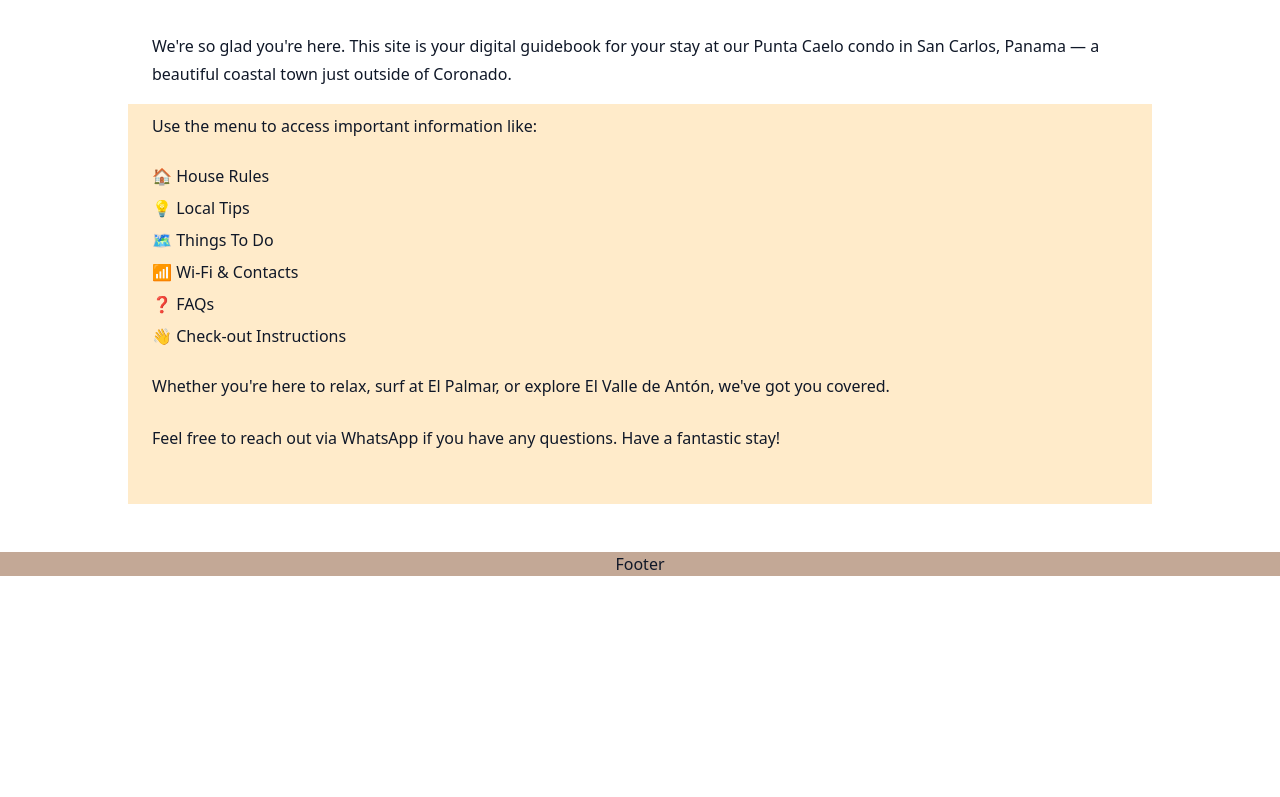
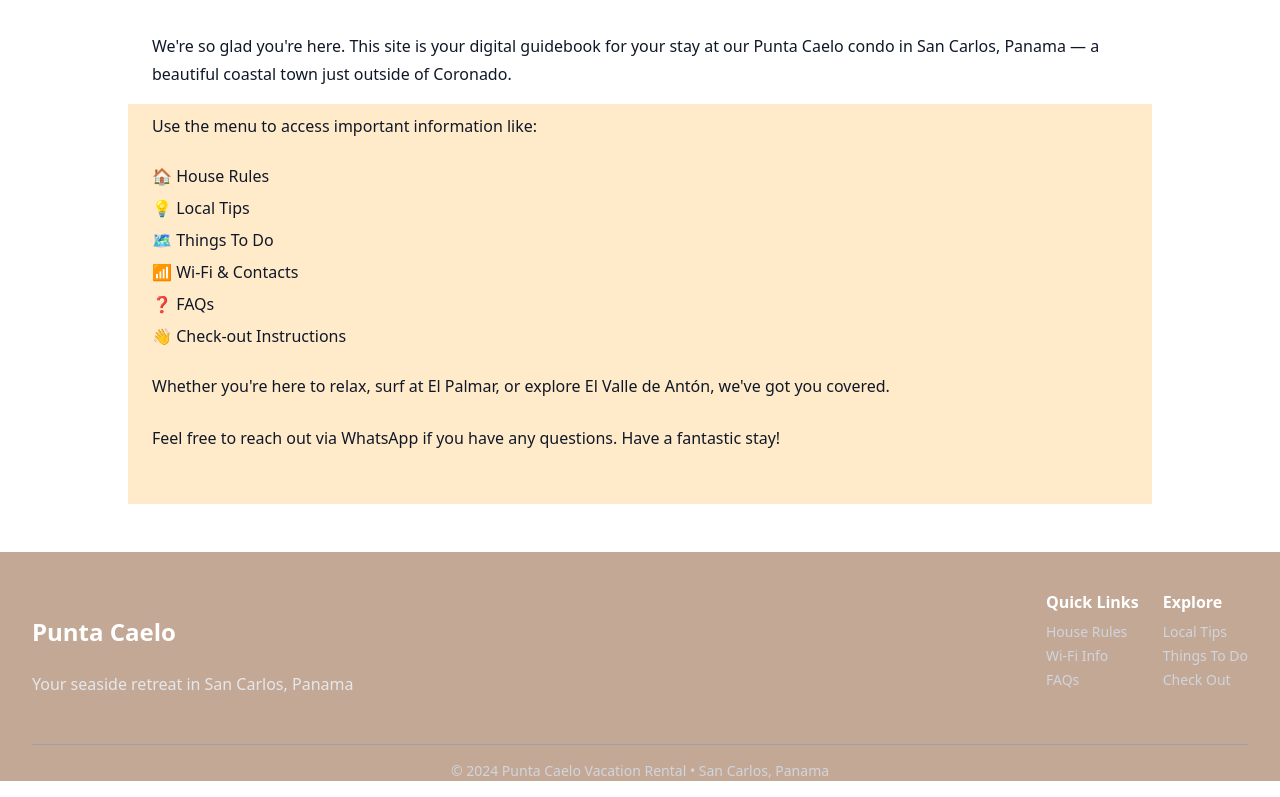
Before and after one commit to bwarner/515-punta-caelo, a Next.js app: page /en/index in a window 1280 px wide. Shown: the part 956-1753 px from the top of the page. Before the commit the page ends 1548 px from the top, so only its background shows below. Built offline with nearby package versions, Linux system fonts and the light colour scheme.

Commit message:
feat: wifi page

```diff
--- a/components/footer.tsx
+++ b/components/footer.tsx
@@ -2,7 +2,40 @@ export default function Footer() {
   return (
     <footer className="site-footer">
       <div className="wrapper bg-driftwood w-full">
-        <div className="flex flex-col gap-4">Footer</div>
+        <div className="flex flex-col md:flex-row justify-between items-center gap-6 py-8">
+          <div className="flex flex-col items-center md:items-start gap-2">
+            <h3 className="font-heading text-2xl font-bold text-white">Punta Caelo</h3>
+            <p className="text-gray-200 text-center md:text-left">
+              Your seaside retreat in San Carlos, Panama
+            </p>
+          </div>
+
+          <div className="flex flex-col md:flex-row gap-6 text-center md:text-left">
+            <div className="flex flex-col gap-2">
+              <h4 className="font-heading font-semibold text-white">Quick Links</h4>
+              <div className="flex flex-col gap-1 text-sm">
+                <a href="/en/rules" className="text-gray-300 hover:text-white transition-colors">House Rules</a>
+                <a href="/en/wifi" className="text-gray-300 hover:text-white transition-colors">Wi-Fi Info</a>
+                <a href="/en/faqs" className="text-gray-300 hover:text-white transition-colors">FAQs</a>
+              </div>
+            </div>
+
+            <div className="flex flex-col gap-2">
+              <h4 className="font-heading font-semibold text-white">Explore</h4>
+              <div className="flex flex-col gap-1 text-sm">
+                <a href="/en/tips" className="text-gray-300 hover:text-white transition-colors">Local Tips</a>
+                <a href="/en/todo" className="text-gray-300 hover:text-white transition-colors">Things To Do</a>
+                <a href="/en/checkout" className="text-gray-300 hover:text-white transition-colors">Check Out</a>
+              </div>
+            </div>
+          </div>
+        </div>
+
+        <div className="border-t border-gray-400 pt-4 mt-4 text-center">
+          <p className="text-gray-300 text-sm">
+            © 2024 Punta Caelo Vacation Rental • San Carlos, Panama
+          </p>
+        </div>
       </div>
     </footer>
   );
--- /dev/null
+++ b/components/wifi-qr-code.tsx
@@ -0,0 +1,64 @@
+"use client";
+
+import { useEffect, useState } from "react";
+import QRCode from "qrcode";
+
+interface WiFiQRCodeProps {
+  ssid: string;
+  password: string;
+  security?: "WPA" | "WEP" | "nopass";
+  hidden?: boolean;
+}
+
+export default function WiFiQRCode({
+  ssid,
+  password,
+  security = "WPA",
+  hidden = false
+}: WiFiQRCodeProps) {
+  const [qrCodeDataURL, setQrCodeDataURL] = useState<string>("");
+
+  useEffect(() => {
+    const generateQRCode = async () => {
+      // WiFi QR code format: WIFI:T:WPA;S:ssid;P:password;H:false;;
+      const wifiString = `WIFI:T:${security};S:${ssid};P:${password};H:${hidden};;`;
+
+      try {
+        const url = await QRCode.toDataURL(wifiString, {
+          width: 200,
+          margin: 2,
+          color: {
+            dark: "#000000",
+            light: "#FFFFFF",
+          },
+        });
+        setQrCodeDataURL(url);
+      } catch (error) {
+        console.error("Failed to generate QR code:", error);
+      }
+    };
+
+    generateQRCode();
+  }, [ssid, password, security, hidden]);
+
+  if (!qrCodeDataURL) {
+    return (
+      <div className="w-48 h-48 bg-gray-200 animate-pulse rounded-lg flex items-center justify-center">
+        <span className="text-gray-500">Loading QR Code...</span>
+      </div>
+    );
+  }
+
+  return (
+    <div className="flex flex-col items-center gap-4">
+      <img
+        src={qrCodeDataURL}
+        alt={`WiFi QR Code for ${ssid}`}
+        className="w-48 h-48 rounded-lg shadow-lg bg-white p-4"
+      />
+      <p className="text-sm text-gray-600 text-center max-w-48">
+        Scan with your phone's camera to connect automatically
+      </p>
+    </div>
+  );
+}
--- a/content/wifi-en.mdx
+++ b/content/wifi-en.mdx
@@ -24,6 +24,10 @@ export const metadata = {
         <p className="font-sans text-md md:text-lg">301byronwifi</p>
       </div>
   </div>
+
+  {/* <div className="mt-8">
+    <WiFiQRCode ssid="Chapel Hill" password="301byronwifi" />
+  </div> */}
 </div>
 
 </div>
--- a/mdx-components.tsx
+++ b/mdx-components.tsx
@@ -10,6 +10,7 @@ import ColorPreview from "@/components/color-preview";
 import IconWithText from "@/components/icon-with-text";
 import SplitSection from "@/components/split-section";
 import LeftImageSplitSection from "@/components/left-image-split-section";
+import WiFiQRCode from "@/components/wifi-qr-code";
 // shadcn/ui components
 import { Alert, AlertDescription, AlertTitle } from "@/components/ui/alert";
 import { Badge } from "@/components/ui/badge";
@@ -85,6 +86,7 @@ export function useMDXComponents(components: MDXComponents): MDXComponents {
     IconWithText,
     SplitSection,
     LeftImageSplitSection,
+    WiFiQRCode,
     // shadcn/ui components
     Alert,
     AlertTitle,
--- a/package.json
+++ b/package.json
@@ -13,12 +13,14 @@
     "@radix-ui/react-slot": "^1.2.0",
     "@radix-ui/react-tabs": "^1.1.7",
     "@tailwindcss/cli": "^4.1.4",
+    "@types/qrcode": "^1.5.5",
     "class-variance-authority": "^0.7.1",
     "clsx": "^2.1.1",
     "eslint-config-prettier": "^10.1.2",
     "install": "^0.13.0",
     "lucide-react": "^0.501.0",
     "next": "^15.3.0",
+    "qrcode": "^1.5.4",
     "react": "^19.0.0",
     "react-dom": "^19.0.0",
     "tailwind-merge": "^3.2.0",
```
Also changed, not shown: 2 other files (tests, documents, lock files or other folders).
